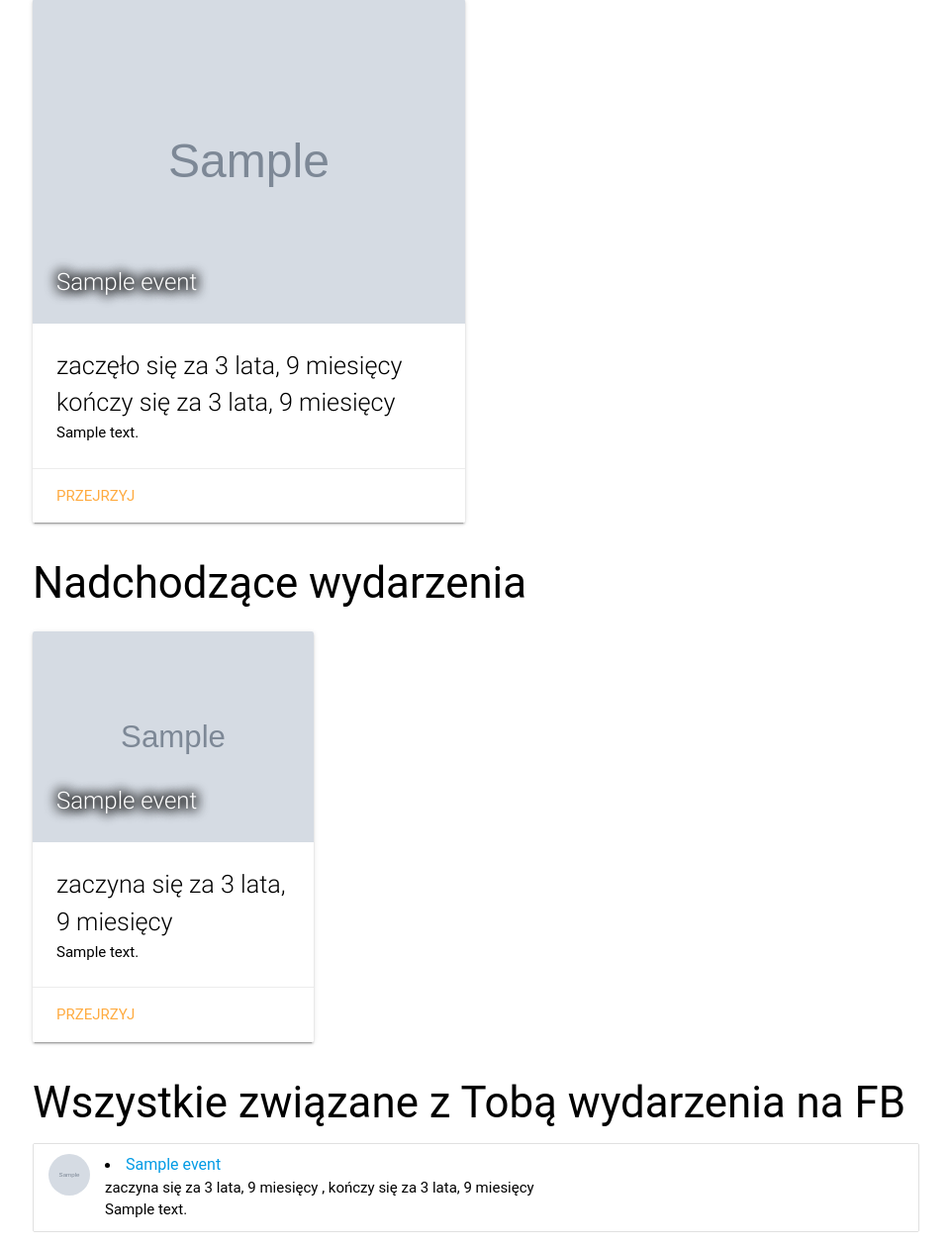
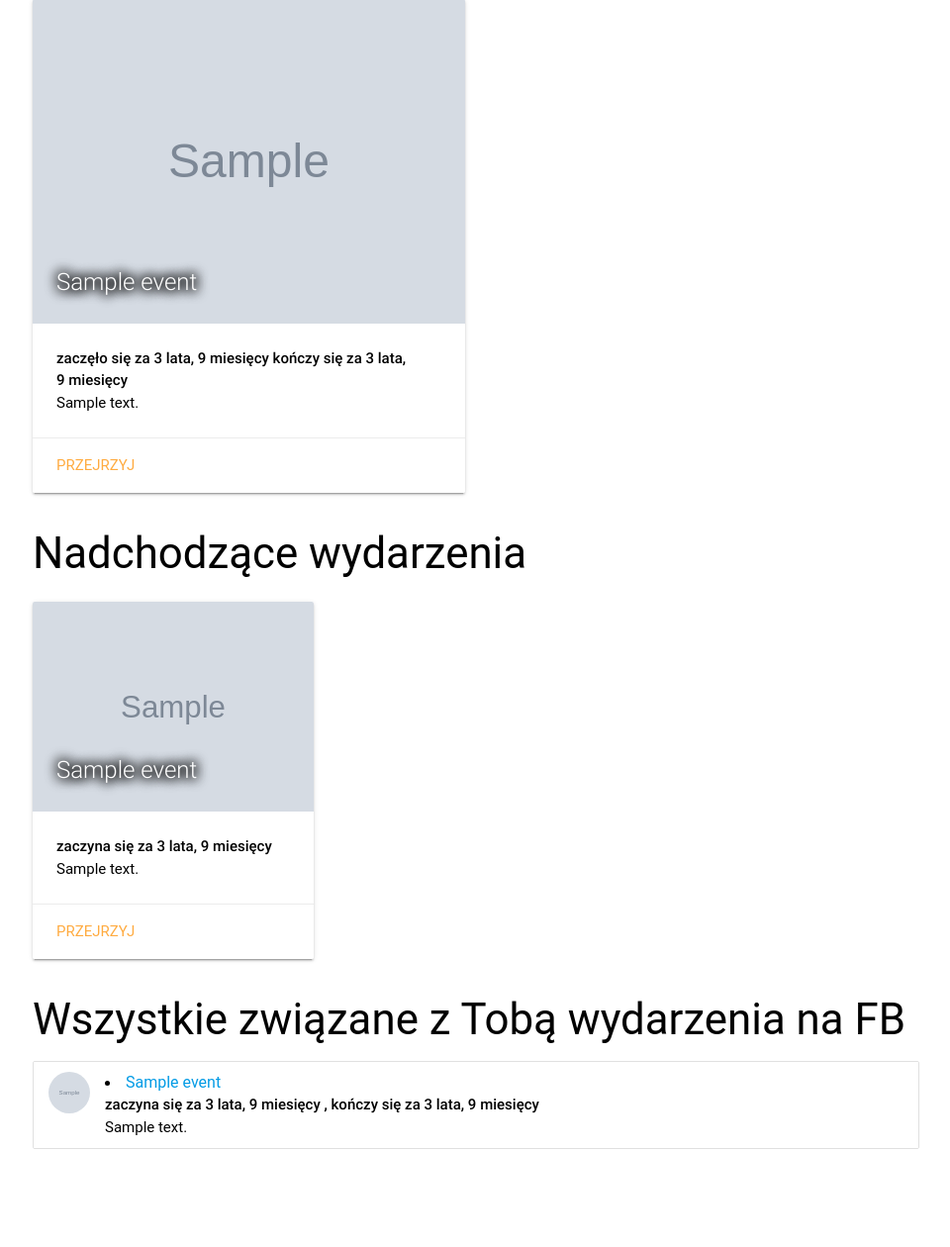
Before and after one commit to Michcioperz/plansza, a Django app: template plansza/templates/plansza/list_events.html in a window 1280 px wide. Shown: the part 160-1420 px from the top of the page at 99% size, without its empty margins (159-1119 px from the left). After the commit the page ends 1321 px from the top, so only its background shows below. Run offline with Django 3.2, Linux system fonts and the light colour scheme; the template is opened without the code that fills it: most values are stand-ins (such as "Sample title", 1, 10 or a date in 2020); grey boxes marked "Sample" are stand-in pictures; data that the repository does not hold is empty; some libraries are stand-ins or nearby versions; some web fonts are replaced.

Commit message:
making our way through time and space (3rd time yes)

```diff
--- a/plansza/templates/plansza/list_events.html
+++ b/plansza/templates/plansza/list_events.html
@@ -12,14 +12,14 @@
               <span class="card-title truncate">{{ event.name }}</span>
             </div>
             <div class="card-content">
-              <p class="flow-text">zaczęło się
+              <strong>zaczęło się
                 <time datetime="{{ event.start_time|date:"c" }}"
                       title="{{ event.start_time|date:"SHORT_DATE_FORMAT" }}">{{ event.start_time|naturaltime }}</time>
-              </p>
-              <p class="flow-text">kończy się
+              </strong>
+              <strong>kończy się
                 <time datetime="{{ event.end_time|date:"c" }}"
                       title="{{ event.end_time|date:"SHORT_DATE_FORMAT" }}">{{ event.end_time|naturaltime }}</time>
-              </p>
+              </strong>
               <p>{{ event.description | truncatewords_html:50 }}</p>
             </div>
             <div class="card-action">
@@ -39,10 +39,10 @@
               <span class="card-title truncate">{{ event.name }}</span>
             </div>
             <div class="card-content">
-              <p class="flow-text">zaczyna się
+              <strong>zaczyna się
                 <time datetime="{{ event.start_time|date:"c" }}"
                       title="{{ event.start_time|date:"SHORT_DATE_FORMAT" }}">{{ event.start_time|naturaltime }}</time>
-              </p>
+              </strong>
               <p>{{ event.description | truncatewords_html:50 }}</p>
             </div>
             <div class="card-action">
@@ -58,12 +58,13 @@
         <li class="collection-item avatar">
           <img src="{{ event.image }}" class="circle"/>
           <a class="title" href="{% url "event_details" event.facebook_id %}">{{ event.name }}</a>
-          <p>zaczyna się
+          <p><strong>zaczyna się
             <time datetime="{{ event.start_time|date:"c" }}"
                   title="{{ event.start_time|date:"SHORT_DATE_FORMAT" }}">{{ event.start_time|naturaltime }}</time>
             , kończy się
             <time datetime="{{ event.end_time|date:"c" }}"
                   title="{{ event.end_time|date:"SHORT_DATE_FORMAT" }}">{{ event.end_time|naturaltime }}</time>
+          </strong>
           </p>
           <p>{{ event.description }}</p>
         </li>
```
